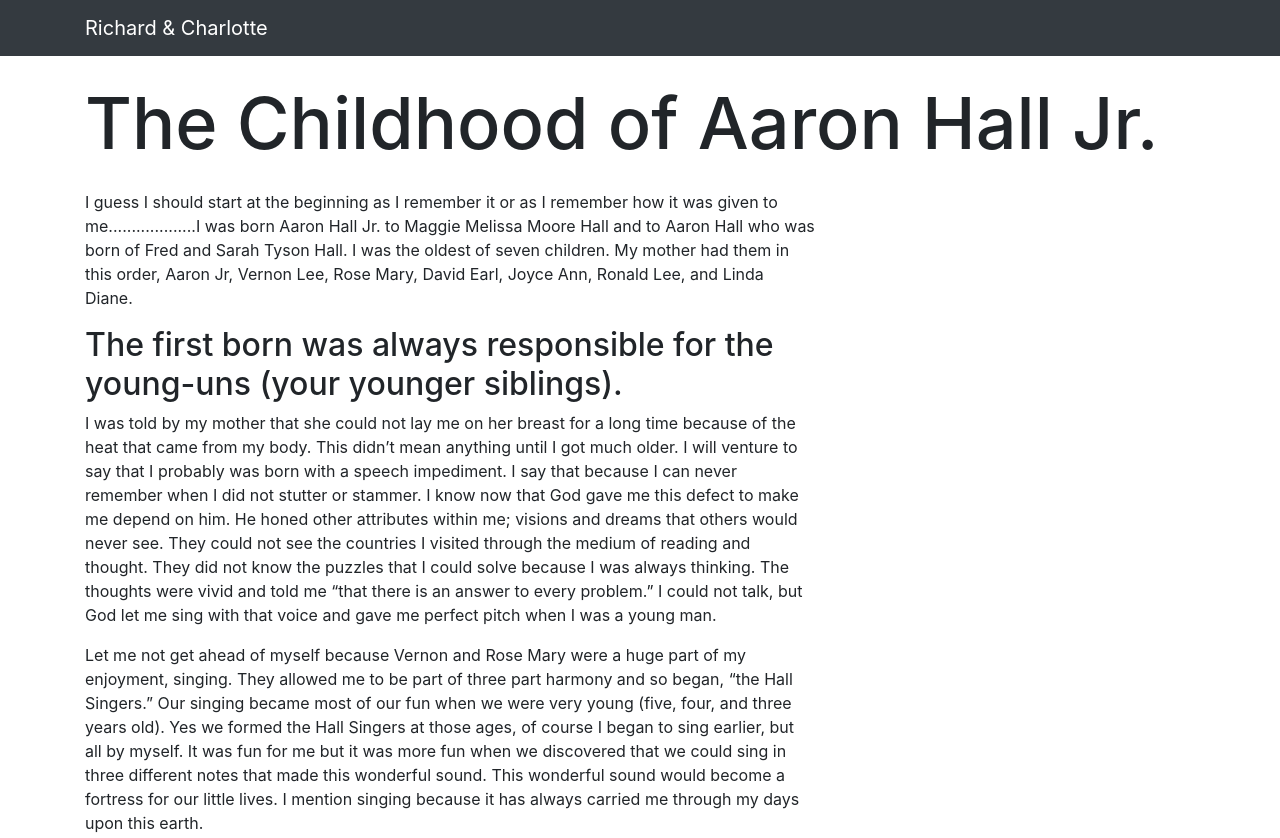
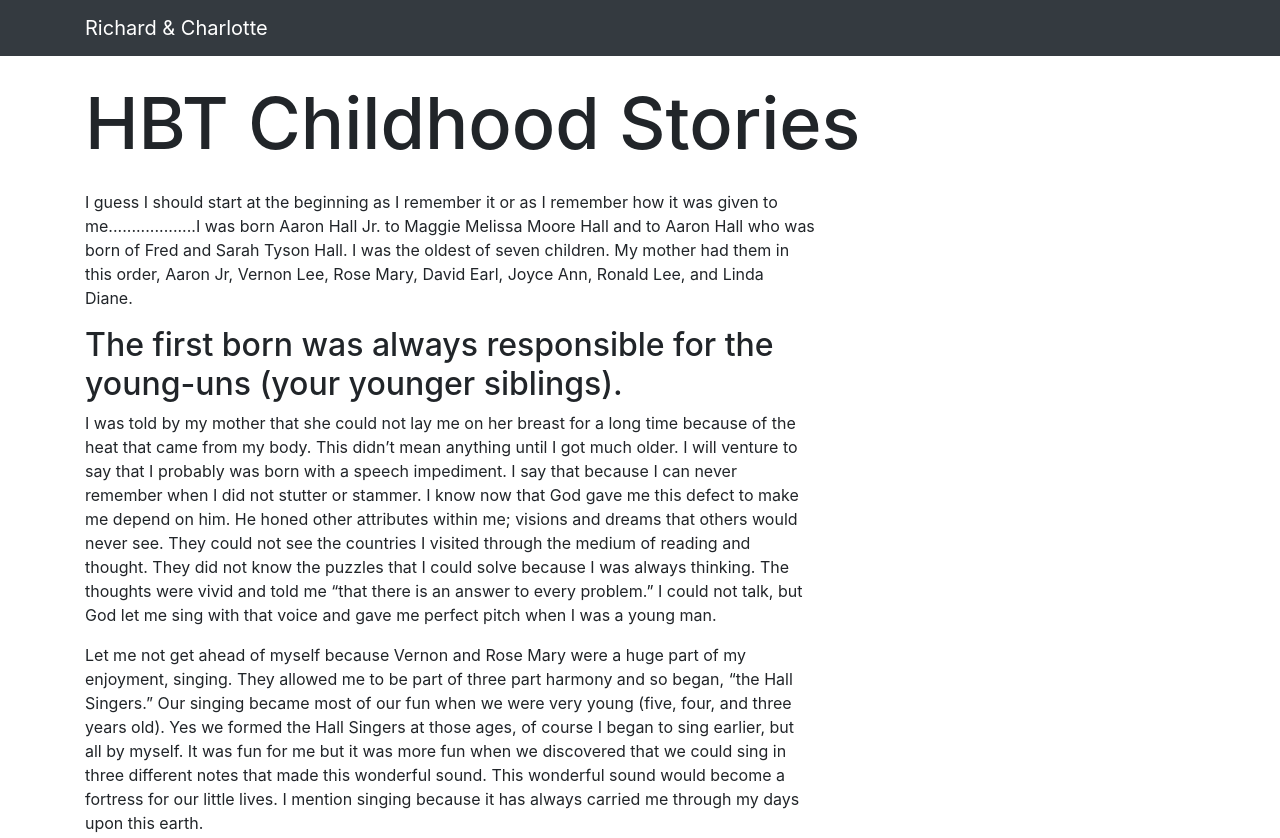
Before and after one commit to hashimwarren/richardandcharlotte, a website: page aaronhalljr.html in a window 1280 px wide. Shown: the top 838 px of the page. Drawn offline with Linux system fonts and the light colour scheme.

Commit message:
Change title to HBT childhood stories

```diff
--- a/aaronhalljr.html
+++ b/aaronhalljr.html
@@ -8,7 +8,7 @@
     <meta name="description" content="">
     <meta name="author" content="">
 
-    <title>The Childhood of Aaron Hall Jr. </title>
+    <title>HBT Childhood Stories </title>
 
     <!-- Bootstrap core CSS -->
     <link href="vendor/bootstrap/css/bootstrap.min.css" rel="stylesheet">
@@ -55,8 +55,7 @@
     <div class="container">
 
       <!-- Portfolio Item Heading -->
-      <h1 class="my-4">The Childhood of Aaron Hall Jr.
-      </h1>
+      <h1 class="my-4">HBT Childhood Stories      </h1>
 
       <!-- Portfolio Item Row -->
       <div class="row">
```
